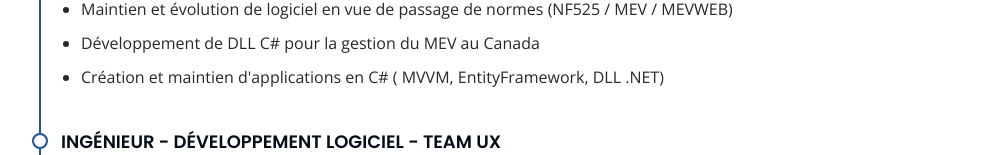
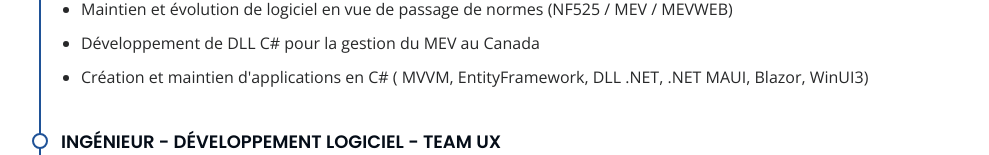
Before and after one commit to fmatratdev/mon-cv, a plain HTML site: page index.html in a window 1280 px wide. Shown: the part 2388-2543 px from the top of the page, without its empty margins (291-1280 px from the left). Drawn offline with nearby package versions, Linux system fonts and the light colour scheme.

Commit message:
Update index.html

```diff
--- a/index.html
+++ b/index.html
@@ -213,7 +213,7 @@
                         <li>Mise en place d'un multisite avec données hébergées sur un parc de serveur</li>
                         <li>Maintien et évolution de logiciel en vue de passage de normes (NF525 / MEV / MEVWEB)</li>
                         <li>Développement de DLL C# pour la gestion du MEV au Canada</li>
-                        <li>Création et maintien d'applications en C# ( MVVM, EntityFramework, DLL .NET)</li>
+                        <li>Création et maintien d'applications en C# ( MVVM, EntityFramework, DLL .NET, .NET MAUI, Blazor, WinUI3)</li>
                     </ul>
                 </div>
                 <div class="resume-item">
```
